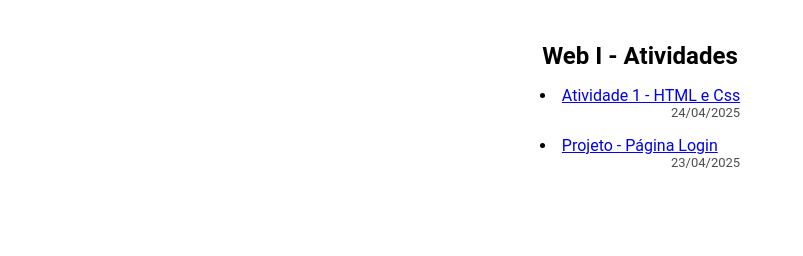
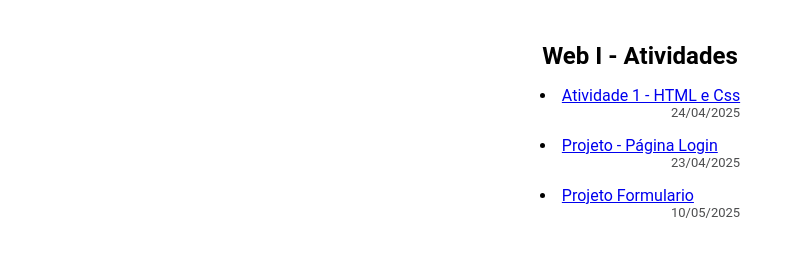
Before and after one commit to vitorialeda/web1-2023, a plain HTML site: page index.html in a window 1280 px wide. Shown: the part 60-316 px from the top of the page, without its empty margins (0-803 px from the left). Drawn offline with Linux system fonts and the light colour scheme.

Commit message:
att index

```diff
--- a/index.html
+++ b/index.html
@@ -1,26 +1,34 @@
 <!DOCTYPE html>
 <html lang="en">
+
 <head>
     <meta charset="UTF-8">
     <meta name="viewport" content="width=device-width, initial-scale=1.0">
     <link rel="stylesheet" href="style.css">
     <title>Index</title>
 </head>
+
 <body>
     <h1>GitHub Pages</h1>
 
     <div class="container">
-    <h2>Web I - Atividades</h2>
+        <h2>Web I - Atividades</h2>
         <ul>
             <li>
                 <a href="https://vitorialeda.github.io/web1-2023/atv1-html-css/">Atividade 1 - HTML e Css</a>
                 <p>24/04/2025</p>
             </li>
             <li>
-                <a href="https://vitorialeda.github.io/web1-2023/Projeto-Pagina-de-Login-main/">Projeto - Página Login</a>
+                <a href="https://vitorialeda.github.io/web1-2023/Projeto-Pagina-de-Login-main/">Projeto - Página
+                    Login</a>
                 <p>23/04/2025</p>
+            </li>
+            <li>
+                <a href="https://vitorialeda.github.io/web1-2023/atv2-html-css/">Projeto Formulario</a>
+                <p>10/05/2025</p>
             </li>
         </ul>
     </div>
 </body>
+
 </html>
```
